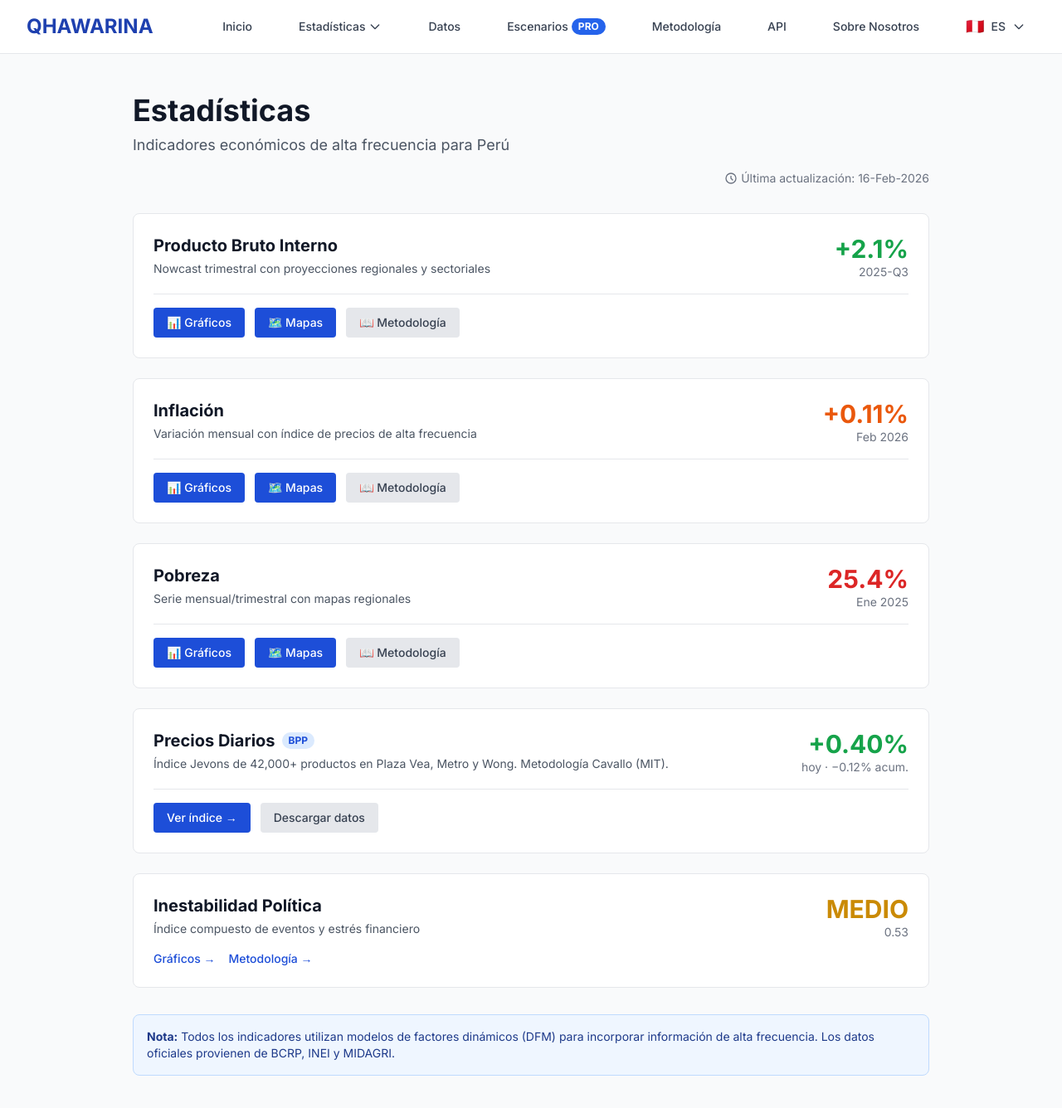
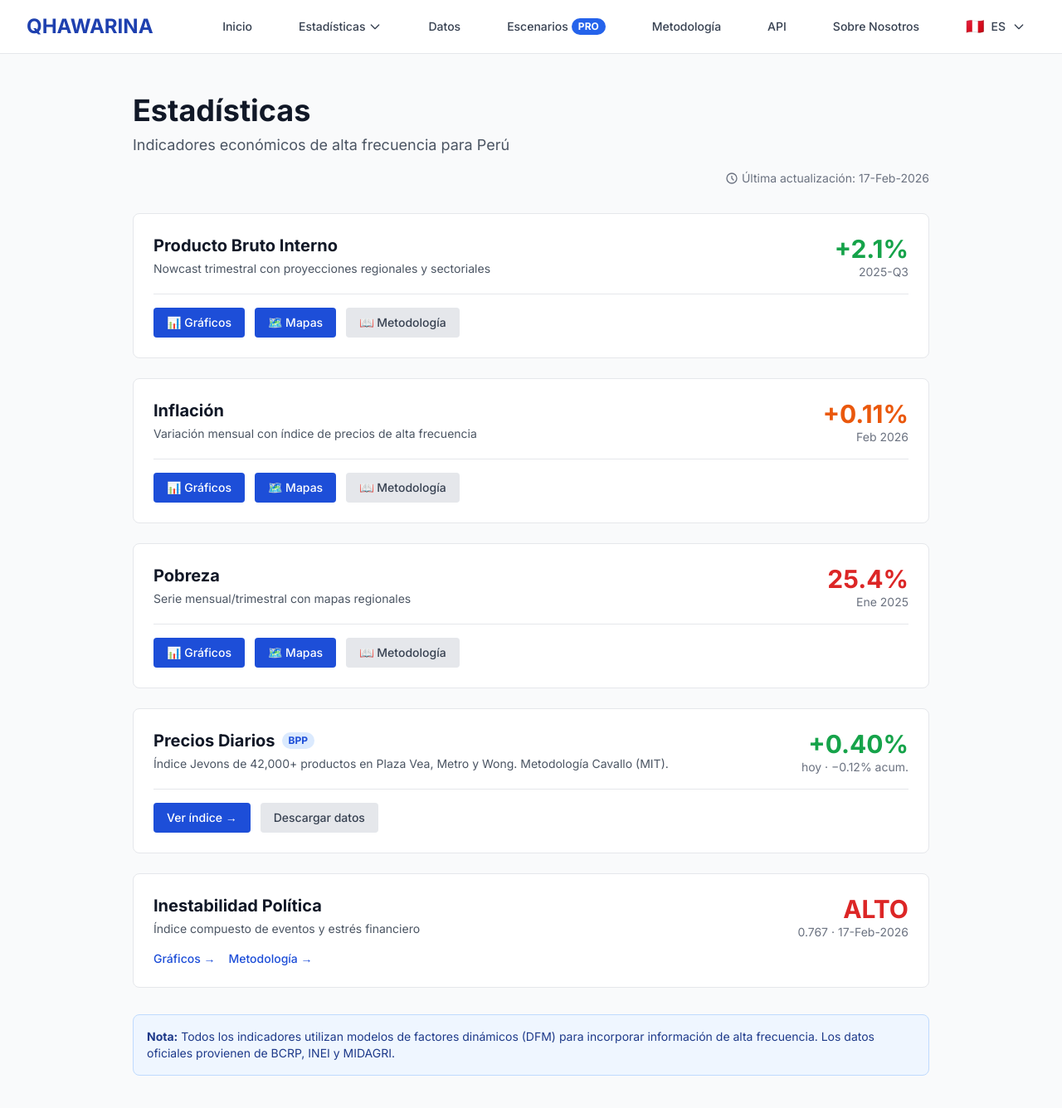
Before and after one commit to cesarchavezp29/qhawarina-web, a Next.js app: page /estadisticas in a window 1280 px wide. Shown: the top 1336 px of the page at 83% size. Built offline with nearby package versions, Linux system fonts and the light colour scheme.

Commit message:
Update political instability card: ALTO 0.767 (Feb 17, 2026)
Co-Authored-By: Claude Sonnet 4.5 <noreply@anthropic.com>

```diff
--- a/app/estadisticas/page.tsx
+++ b/app/estadisticas/page.tsx
@@ -2,7 +2,7 @@ import Link from "next/link";
 import LastUpdate from "../components/stats/LastUpdate";
 
 export default function EstadisticasPage() {
-  const lastUpdate = "16-Feb-2026";
+  const lastUpdate = "17-Feb-2026";
 
   return (
     <div className="bg-gray-50 min-h-screen py-12">
@@ -189,8 +189,8 @@ export default function EstadisticasPage() {
                 </div>
               </div>
               <div className="ml-6 text-right">
-                <p className="text-3xl font-bold text-yellow-600">MEDIO</p>
-                <p className="text-sm text-gray-500">0.53</p>
+                <p className="text-3xl font-bold text-red-600">ALTO</p>
+                <p className="text-sm text-gray-500">0.767 · 17-Feb-2026</p>
               </div>
             </div>
           </div>
```
